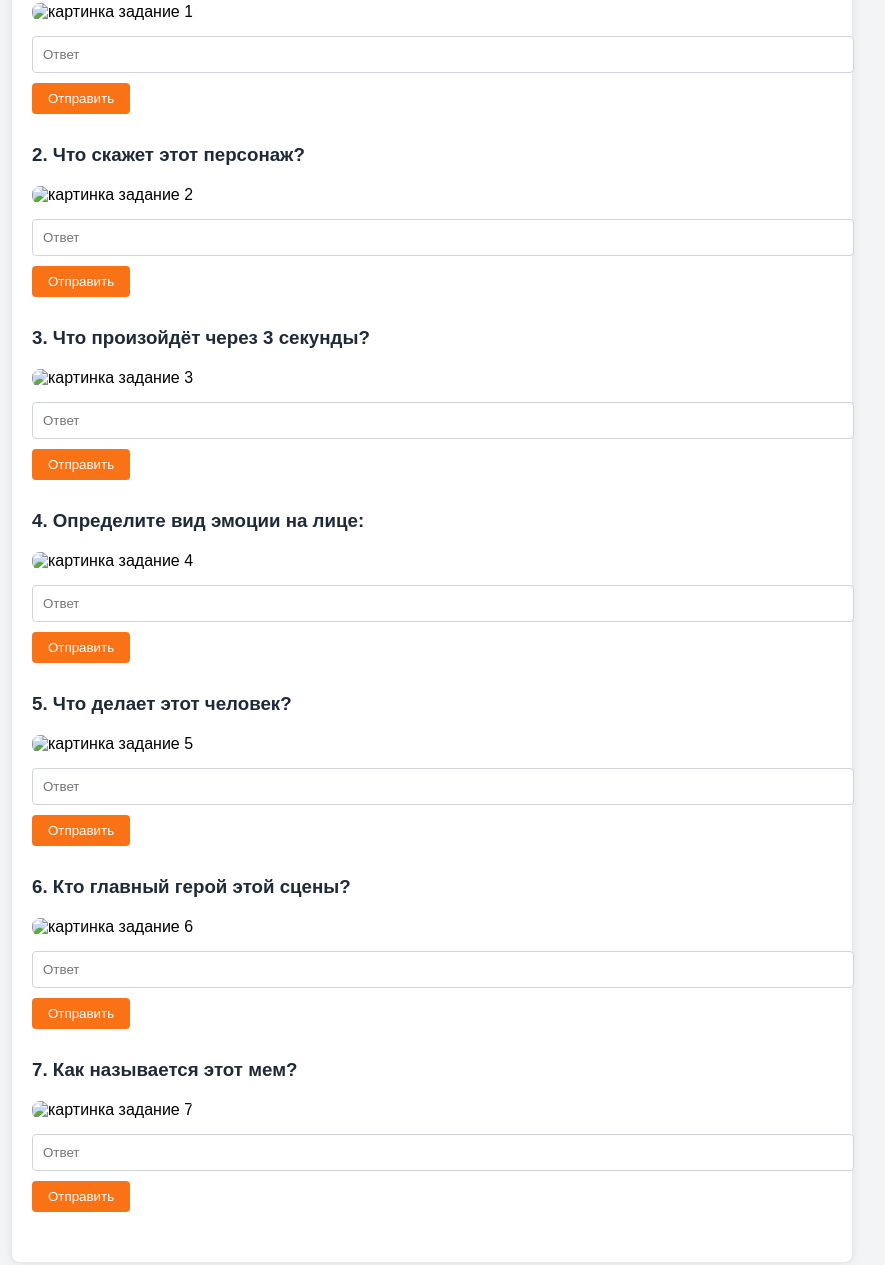
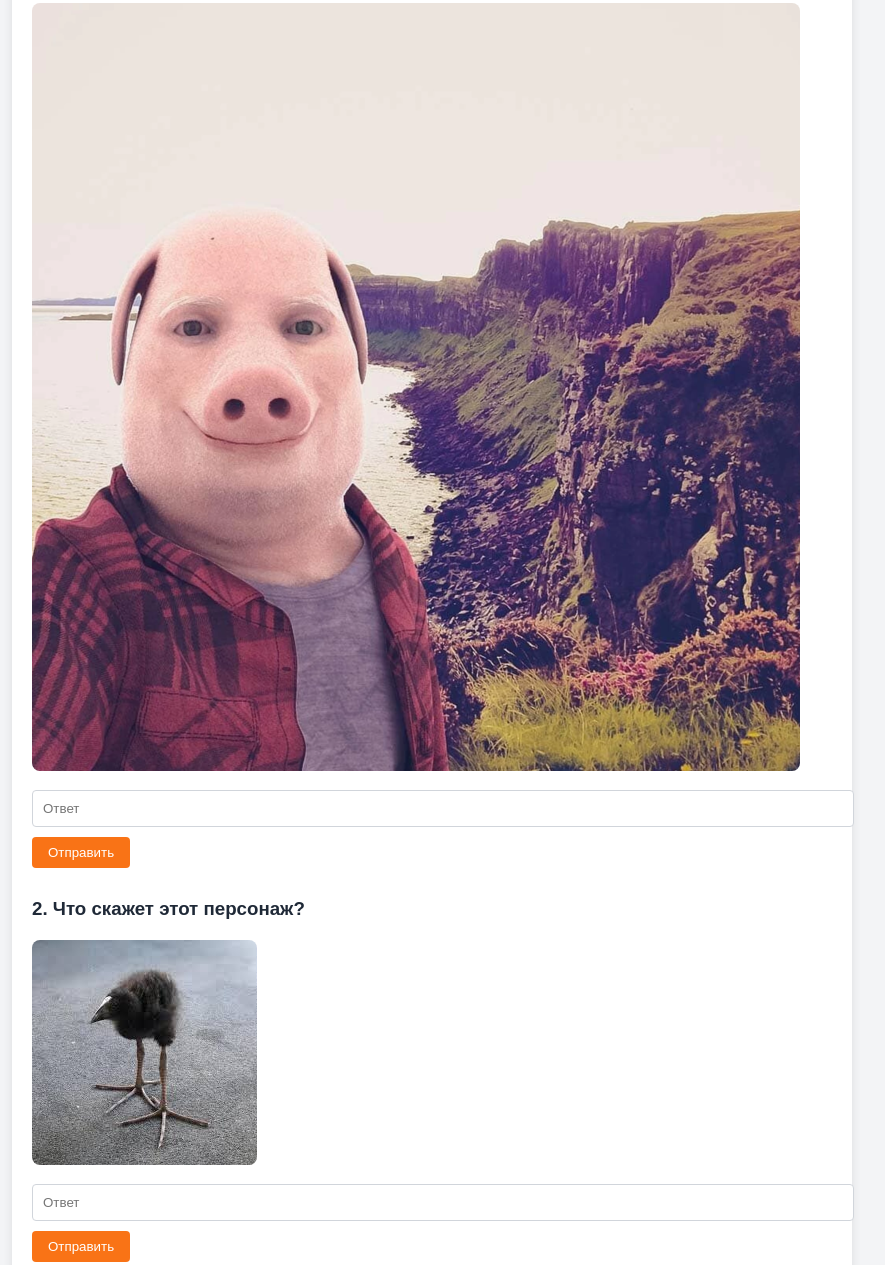
Before and after one commit to sdamvicr/sdamvicr.github.io, a plain HTML site: page index.html in a window 1280 px wide. Shown: the part 307-1572 px from the top of the page, without its empty margins (208-1093 px from the left). Drawn offline with Linux system fonts and the light colour scheme.

Commit message:
Update index.html

```diff
--- a/index.html
+++ b/index.html
@@ -87,49 +87,49 @@
 
     <div class="task">
       <h3>1. Кто это?</h3>
-      <img src="/1.png" alt="картинка задание 1">
+      <img src="/images/1.png" alt="картинка задание 1">
       <input type="text" placeholder="Ответ">
       <button>Отправить</button>
     </div>
 
     <div class="task">
       <h3>2. Что скажет этот персонаж?</h3>
-      <img src="/2.png" alt="картинка задание 2">
+      <img src="/images/2.png" alt="картинка задание 2">
       <input type="text" placeholder="Ответ">
       <button>Отправить</button>
     </div>
 
     <div class="task">
       <h3>3. Что произойдёт через 3 секунды?</h3>
-      <img src="/3.png" alt="картинка задание 3">
+      <img src="/images/3.png" alt="картинка задание 3">
       <input type="text" placeholder="Ответ">
       <button>Отправить</button>
     </div>
 
     <div class="task">
       <h3>4. Определите вид эмоции на лице:</h3>
-      <img src="/4.png" alt="картинка задание 4">
+      <img src="/images/4.png" alt="картинка задание 4">
       <input type="text" placeholder="Ответ">
       <button>Отправить</button>
     </div>
 
     <div class="task">
       <h3>5. Что делает этот человек?</h3>
-      <img src="/5.png" alt="картинка задание 5">
+      <img src="/images/5.png" alt="картинка задание 5">
       <input type="text" placeholder="Ответ">
       <button>Отправить</button>
     </div>
 
     <div class="task">
       <h3>6. Кто главный герой этой сцены?</h3>
-      <img src="/6.png" alt="картинка задание 6">
+      <img src="/images/6.png" alt="картинка задание 6">
       <input type="text" placeholder="Ответ">
       <button>Отправить</button>
     </div>
 
     <div class="task">
       <h3>7. Как называется этот мем?</h3>
-      <img src="/7.png" alt="картинка задание 7">
+      <img src="/images/7.png" alt="картинка задание 7">
       <input type="text" placeholder="Ответ">
       <button>Отправить</button>
     </div>
```
